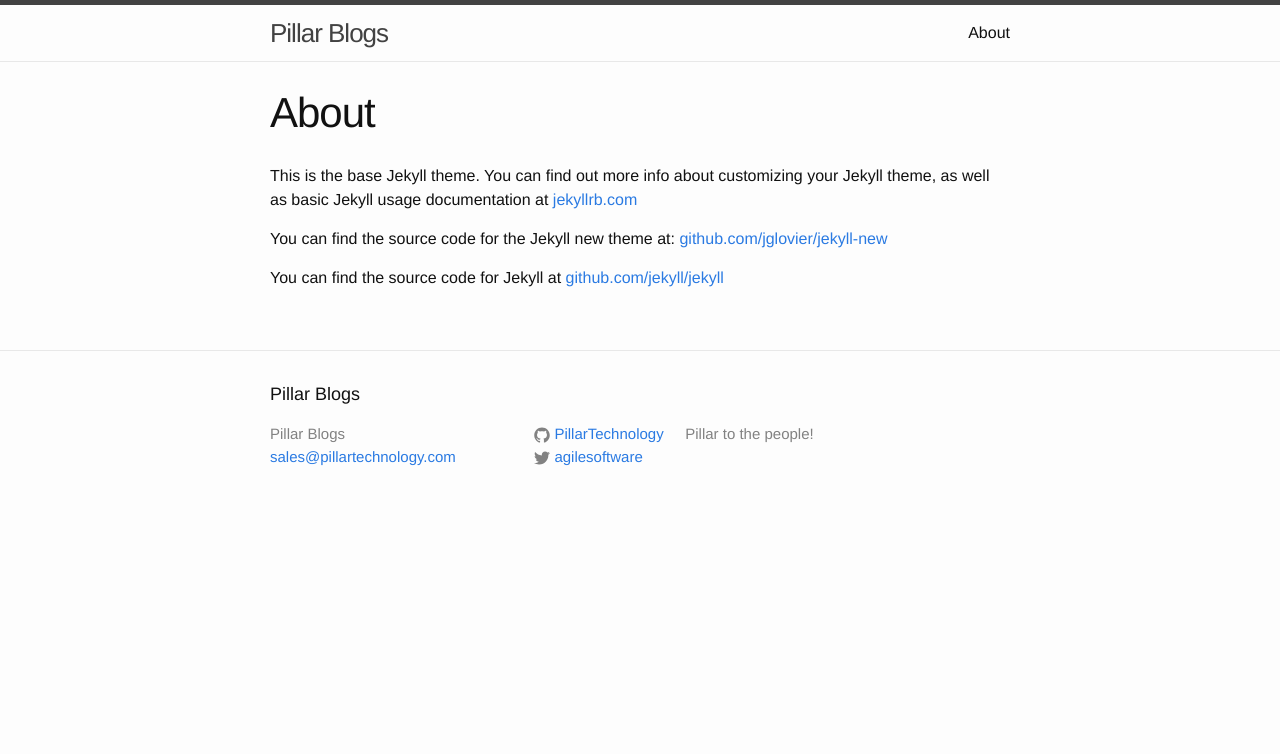
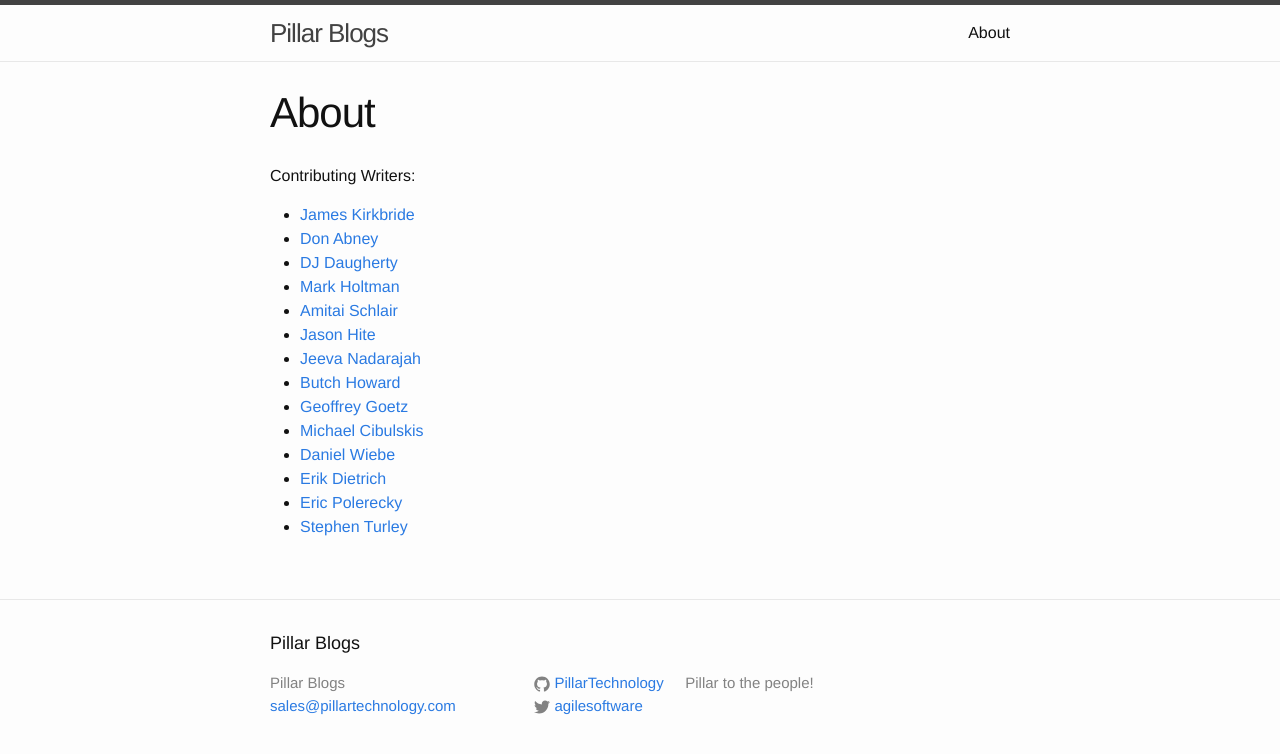
Before and after one commit to mholtman/pillartechnology.github.io, a Jekyll site: the page built from about.md, in a window 1280 px wide. Shown: the top 754 px of the page. Built offline with Jekyll 4.4.1, drawn with Linux system fonts in a browser that asks for light colours.

Commit message:
Collect everyone's blog URLs from the discussion.

```diff
--- a/about.md
+++ b/about.md
@@ -4,8 +4,19 @@ title: About
 permalink: /about/
 ---
 
-This is the base Jekyll theme. You can find out more info about customizing your Jekyll theme, as well as basic Jekyll usage documentation at [jekyllrb.com](http://jekyllrb.com/)
+Contributing Writers:
 
-You can find the source code for the Jekyll new theme at: [github.com/jglovier/jekyll-new](https://github.com/jglovier/jekyll-new)
-
-You can find the source code for Jekyll at [github.com/jekyll/jekyll](https://github.com/jekyll/jekyll)
+- [James](https://medium.com/@jameskbride) [Kirkbride](http://jameskbride.blogspot.com/)
+- [Don Abney](http://donabney.blogspot.com/)
+- [DJ Daugherty](http://ddaugher.github.io/)
+- [Mark Holtman](http://medium.com/@mholtman)
+- [Amitai Schlair](http://www.schmonz.com/)
+- [Jason Hite](https://medium.com/@jasonhite/)
+- [Jeeva Nadarajah](http://crazydiamondstories.blogspot.com/)
+- [Butch](https://plus.google.com/u/0/+ButchHoward/posts) [Howard](http://butchhoward.blogspot.com/)
+- [Geoffrey Goetz](http://search.gigaom.com/author/ggeoffre/)
+- [Michael Cibulskis](http://www.noackexpected.com/)
+- [Daniel](https://agilefantasies.wordpress.com/) [Wiebe](https://javaguys.wordpress.com/)
+- [Erik Dietrich](http://www.daedtech.com/blog)
+- [Eric Polerecky](http://eric.polerecky.com/)
+- [Stephen Turley](http://cudacrunch.blogspot.com/)
```
